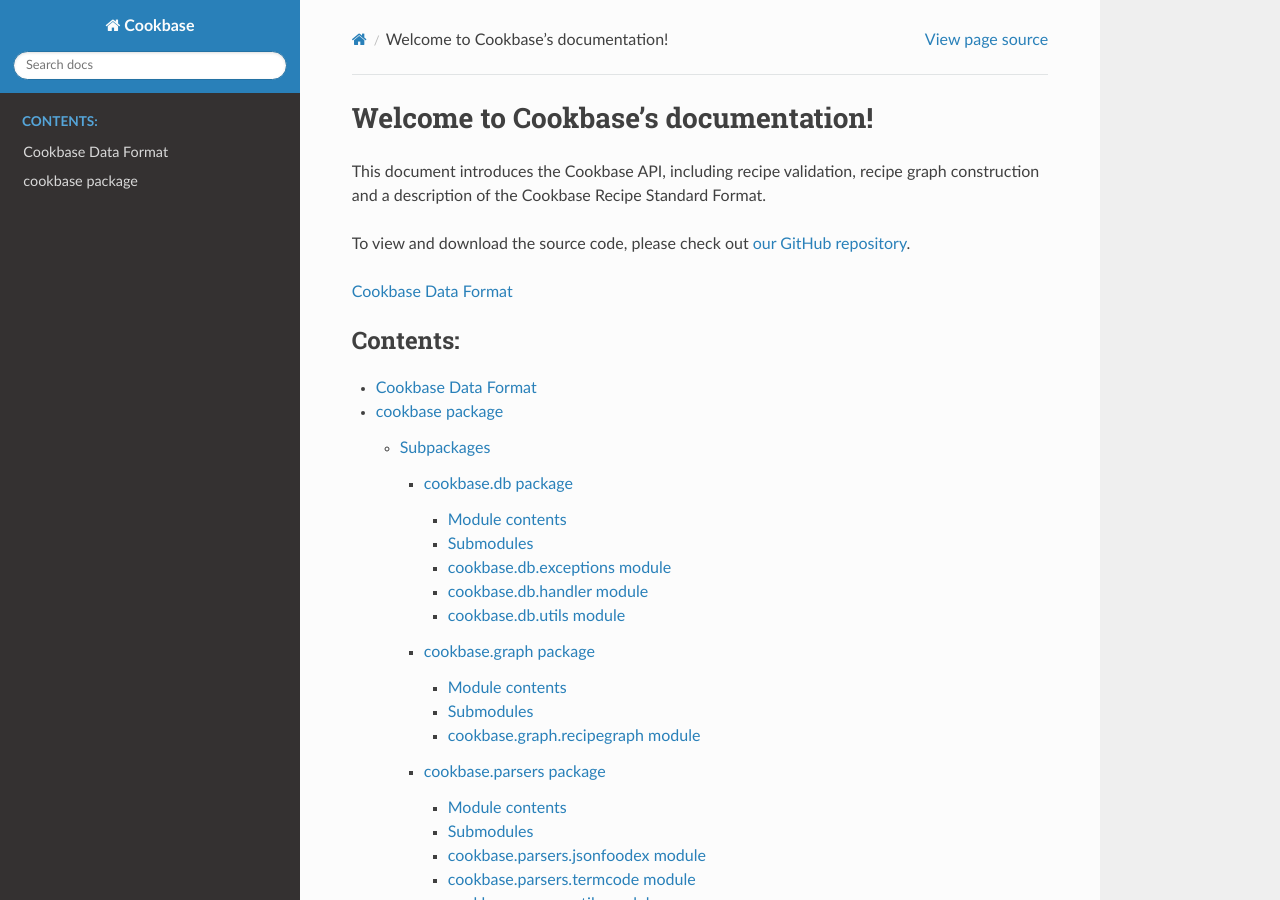
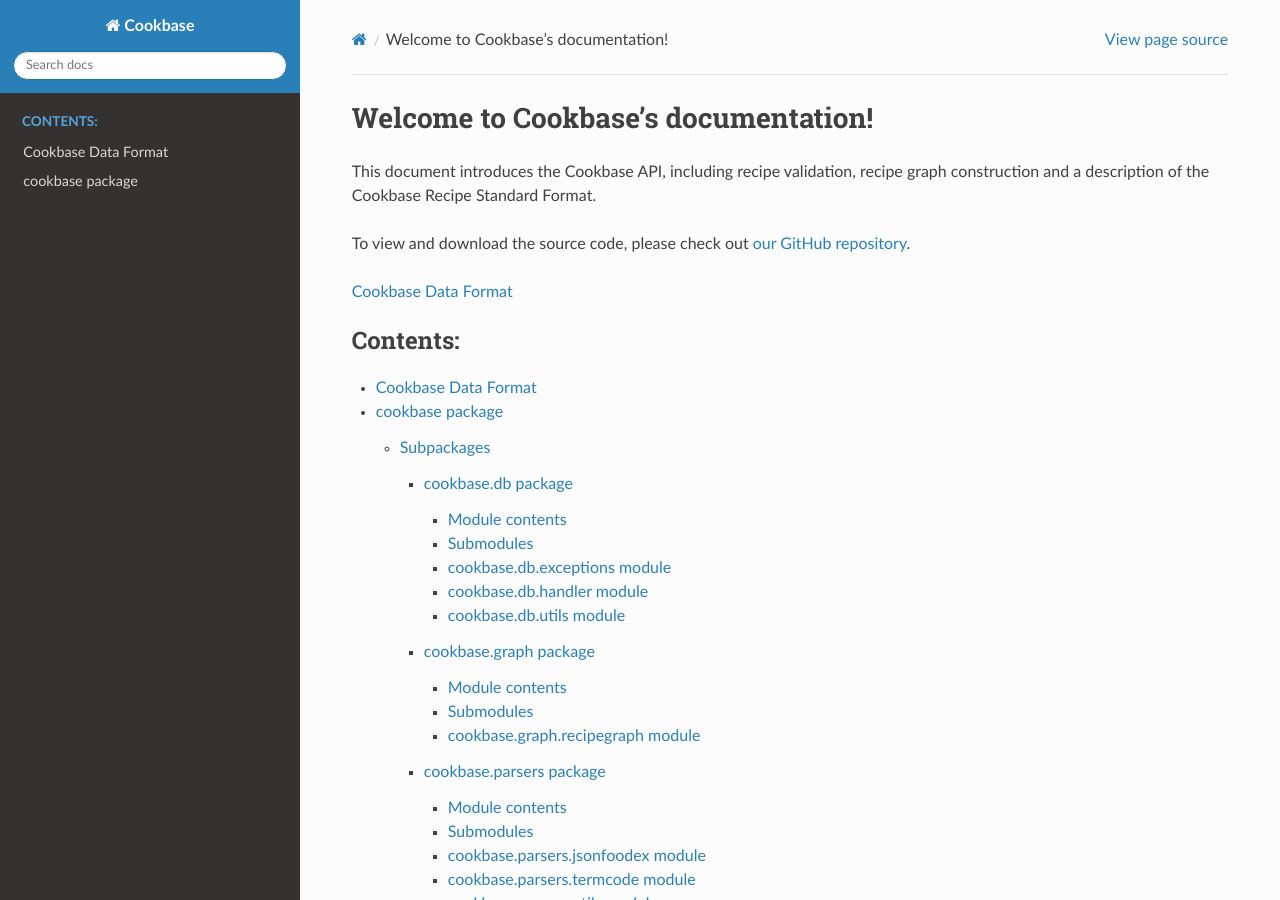
Before and after one commit to hblanko/cookbase, a Sphinx documentation site: the page built from docs/source/index.rst, in a window 1280 px wide and 900 px high. Built offline with Sphinx 7.4.7 and the Read the Docs theme 2.0.0, drawn with Linux system fonts in a browser that asks for light colours.

Commit message:
Improving documentation

```diff
--- a/docs/source/conf.py
+++ b/docs/source/conf.py
@@ -57,5 +57,7 @@ html_theme = 'sphinx_rtd_theme'
 # so a file named "default.css" will overwrite the builtin "default.css".
 html_static_path = ['_static']
 master_doc = 'index'
+
+html_css_files = ['css/custom-style.css']
 plantuml = 'java -jar ../../lib/plantuml.jar'
 plantuml_output_format = 'svg'
```
